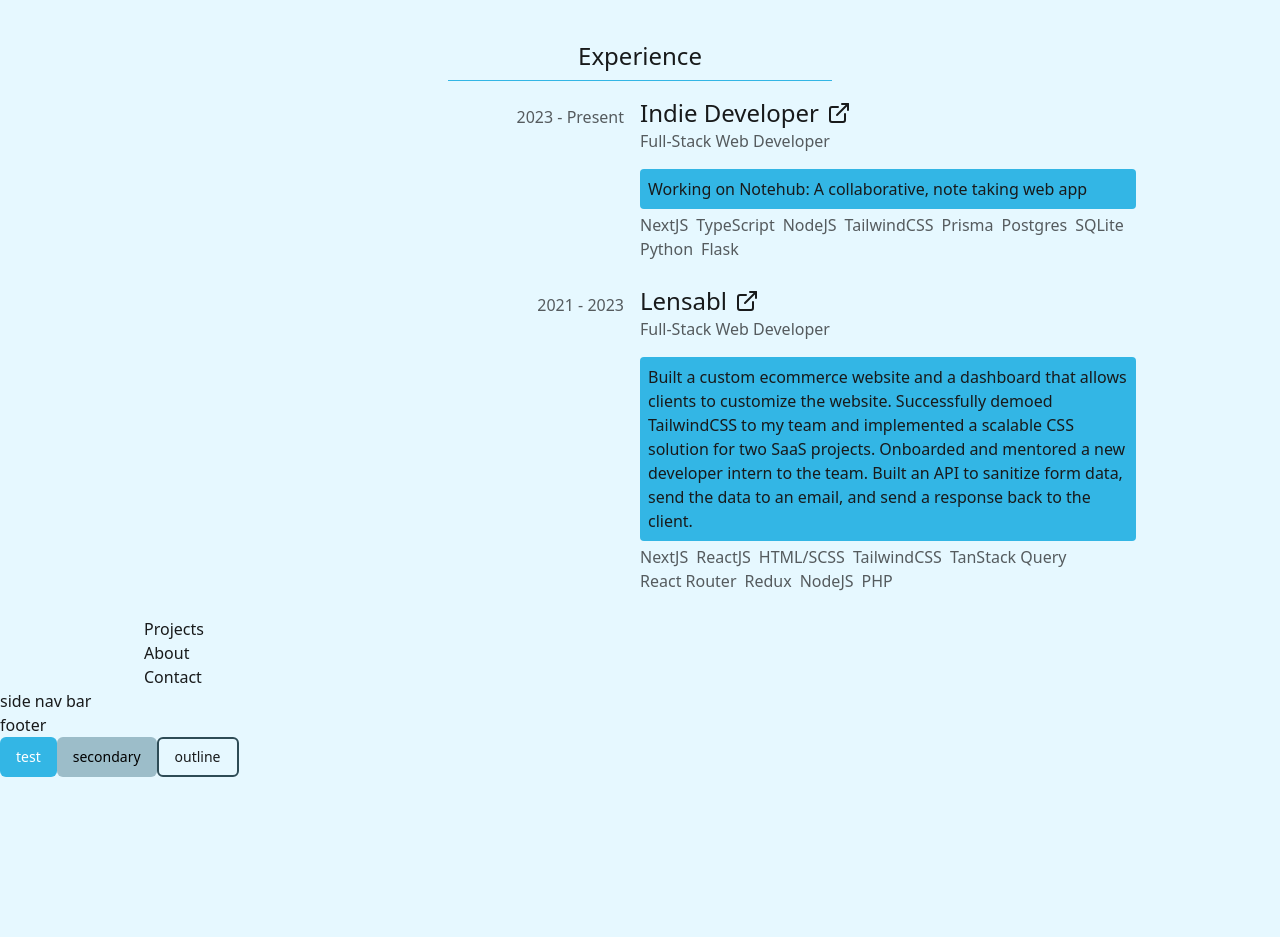
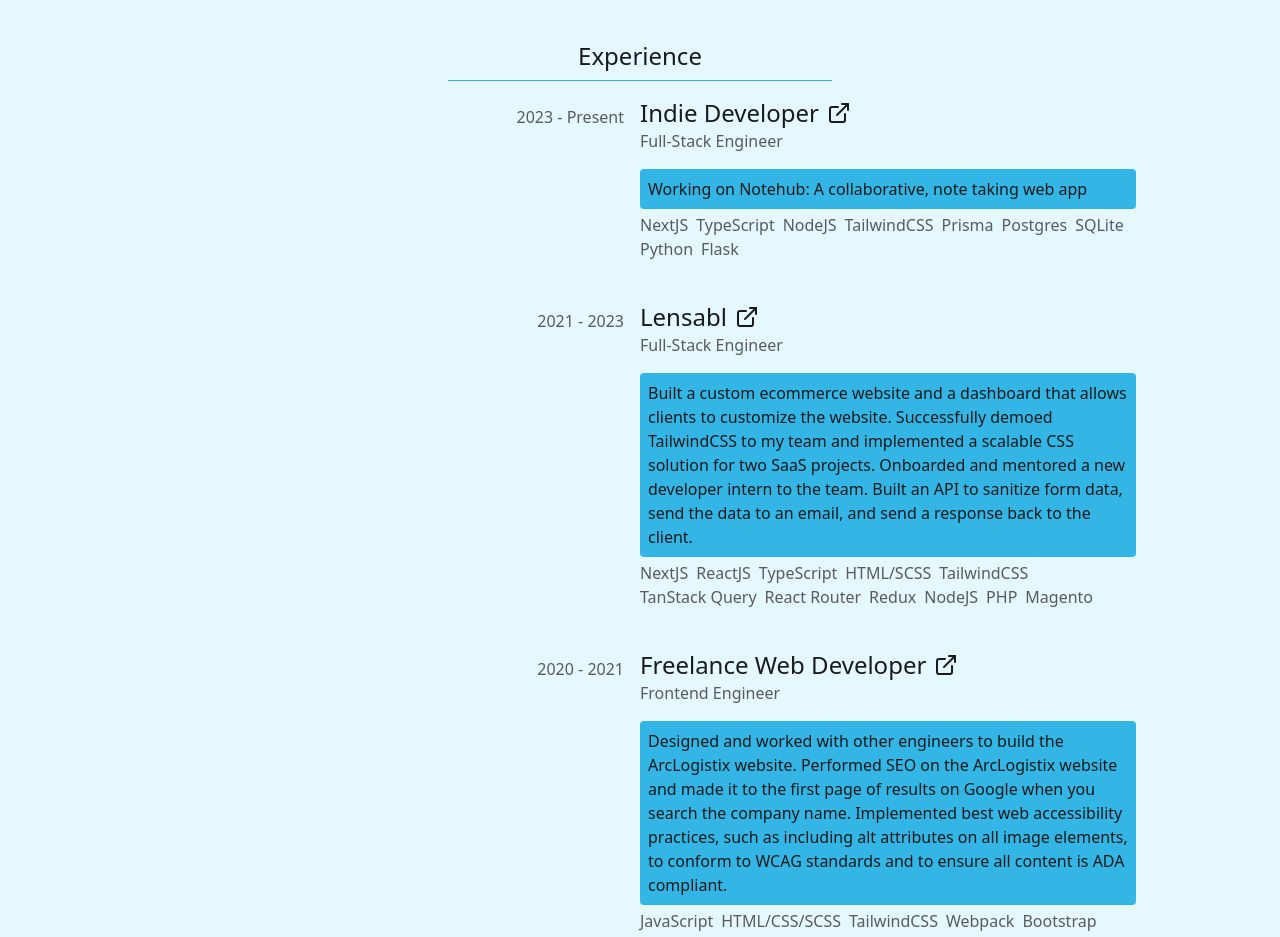
Before and after one commit to nicyuvi/nicyuvi-v2, a Next.js app: page / in a window 1280 px wide. Shown: the part 760-1697 px from the top of the page. Before the commit the page ends 1537 px from the top, so only its background shows below. Built offline with nearby package versions, Linux system fonts and the light colour scheme.

Commit message:
update hero section and add new role to experience section

```diff
--- a/src/app/(main)/(components)/experience.tsx
+++ b/src/app/(main)/(components)/experience.tsx
@@ -4,7 +4,7 @@ export default function Experience() {
   const curr = {
     dates: '2023 - Present',
     company: 'Indie Developer',
-    role: 'Full-Stack Web Developer',
+    role: 'Full-Stack Engineer',
     description: 'Working on Notehub: A collaborative, note taking web app',
     techList: [
       'NextJS',
@@ -17,12 +17,13 @@ export default function Experience() {
       'Python',
       'Flask',
     ],
+    link: 'https://notehub-landing.vercel.app/',
   }
 
   const lensabl = {
     dates: '2021 - 2023',
     company: 'Lensabl',
-    role: 'Full-Stack Web Developer',
+    role: 'Full-Stack Engineer',
     description: `
       Built a custom ecommerce website and a dashboard that allows clients to customize the website.
       Successfully demoed TailwindCSS to my team and implemented a scalable CSS solution for two SaaS projects.
@@ -32,6 +33,7 @@ export default function Experience() {
     techList: [
       'NextJS',
       'ReactJS',
+      'TypeScript',
       'HTML/SCSS',
       'TailwindCSS',
       'TanStack Query',
@@ -39,8 +41,31 @@ export default function Experience() {
       'Redux',
       'NodeJS',
       'PHP',
+      'Magento',
     ],
     link: 'https://lensabl.com',
+  }
+
+  const freelanceWebDev = {
+    dates: '2020 - 2021',
+    company: 'Freelance Web Developer',
+    role: 'Frontend Engineer',
+    description: `
+      Designed and worked with other engineers to build the ArcLogistix website.
+      Performed SEO on the ArcLogistix website and made it to the first page of results on Google
+      when you search the company name.
+      Implemented best web accessibility practices, such as including alt attributes on all image elements, to conform to
+      WCAG standards and to ensure all content is ADA compliant.
+    `,
+    techList: [
+      'JavaScript',
+      'HTML/CSS/SCSS',
+      'TailwindCSS',
+      'Webpack',
+      'Bootstrap',
+      'Netlify',
+    ],
+    link: 'https://www.arclogistix.com/',
   }
 
   return (
@@ -48,16 +73,17 @@ export default function Experience() {
       <h2 className="mx-auto mb-4 max-w-sm border-b border-b-primary pb-2 text-center text-2xl">
         Experience
       </h2>
-      <div className="mb-6">
+      <div className="mb-10">
         <ExperienceCard
           dates={curr.dates}
           company={curr.company}
           role={curr.role}
           description={curr.description}
           techList={curr.techList}
+          link={curr.link}
         />
       </div>
-      <div className="mb-6">
+      <div className="mb-10">
         <ExperienceCard
           dates={lensabl.dates}
           company={lensabl.company}
@@ -67,6 +93,16 @@ export default function Experience() {
           link={lensabl.link}
         />
       </div>
+      <div className="mb-10">
+        <ExperienceCard
+          dates={freelanceWebDev.dates}
+          company={freelanceWebDev.company}
+          role={freelanceWebDev.role}
+          description={freelanceWebDev.description}
+          techList={freelanceWebDev.techList}
+          link={freelanceWebDev.link}
+        />
+      </div>
     </>
   )
 }
--- a/src/app/(main)/(components)/hero.tsx
+++ b/src/app/(main)/(components)/hero.tsx
@@ -8,10 +8,11 @@ export default function Hero() {
         Nicolis Yuvienco.
       </h1>
       <h1 className="text-2xl font-semibold text-muted-foreground">
-        I&apos;m a Full-Stack Web Developer.
+        I&apos;m a Full-Stack Engineer.
       </h1>
       <p className="mb-12 font-semibold text-muted-foreground">
-        I build websites and applications using the latest technologies.
+        I build pixel-perfect websites and applications using the latest
+        technologies.
       </p>
       <div className="flex flex-col">
         <Button className="mb-4" variant="outline">
```
